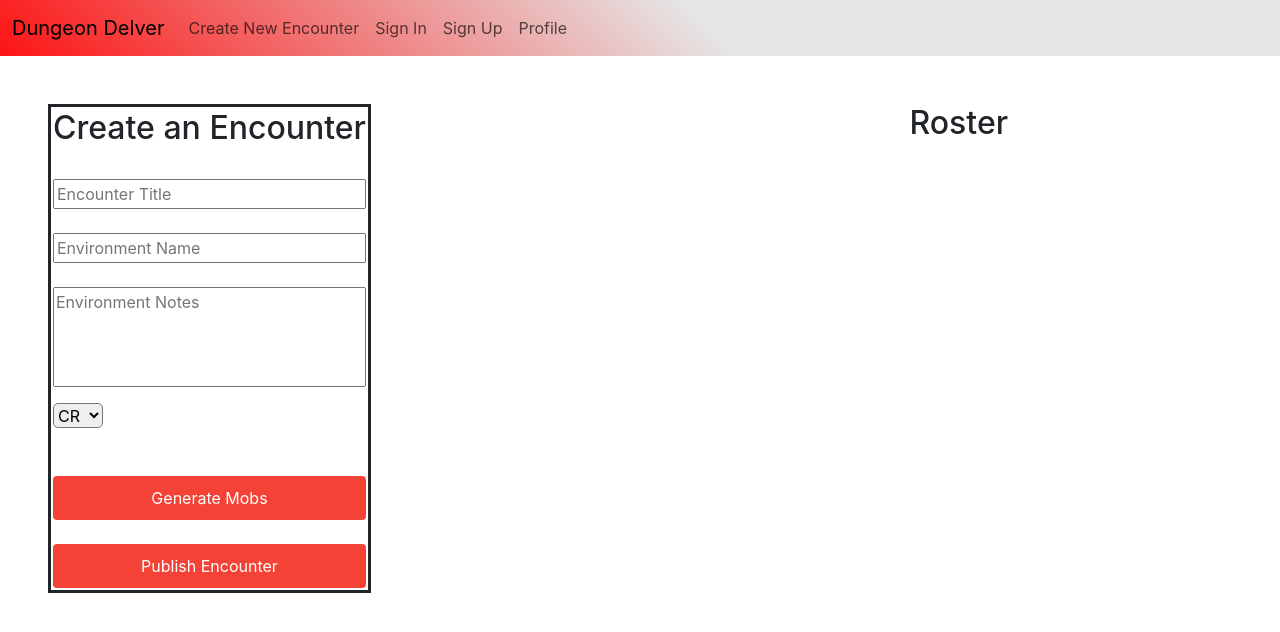
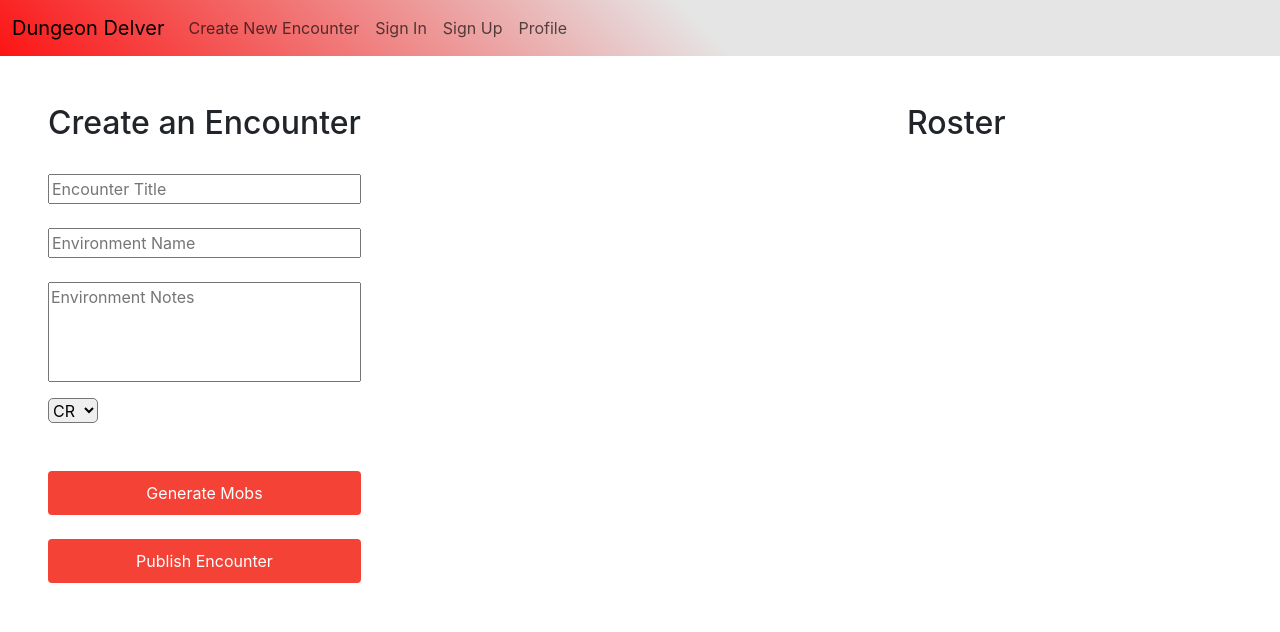
Before and after one commit to JasonWeaverRev/frontend-technology-project-1822-team-1, a React (Create React App) app in the folder frontend/: page /encounter-creation in a window 1280 px wide. Shown: the top 632 px of the page. Built offline with nearby package versions, Linux system fonts and the light colour scheme.

Commit message:
Update encounter creation page MVC

```diff
--- /dev/null
+++ b/frontend/src/Components/EncounterForm/EncounterForm.tsx
@@ -0,0 +1,98 @@
+import React from "react";
+
+interface EncounterFormProps {
+  setTitle: any;
+  setSetting: any;
+  setEnvironment: any;
+  setChallengeRating: any;
+  getMonstersByChallengeRating: any;
+}
+
+const EncounterForm: React.FC<EncounterFormProps> = ({
+  setTitle,
+  setSetting,
+  setEnvironment,
+  setChallengeRating,
+  getMonstersByChallengeRating,
+}) => {
+  return (
+    <div className="encounter-info d-flex flex-column ">
+      <div className="encounter-form-info d-flex flex-column gap-4 ">
+        <h2>Create an Encounter</h2>
+        <input
+          type="text"
+          placeholder="Encounter Title"
+          className="info"
+          onChange={(e) => setTitle(String(e.target.value))}
+        />
+        <input
+          type="text"
+          placeholder="Environment Name"
+          className="info"
+          onChange={(e) => setEnvironment(String(e.target.value))}
+        />
+        <textarea
+          placeholder="Environment Notes"
+          className="setting info"
+          onChange={(e) => setSetting(String(e.target.value))}
+        ></textarea>
+      </div>
+      <div className="cr-combo d-flex align-self-start mt-3 ">
+        <select
+          name="CR"
+          className="cr"
+          onChange={(e) => setChallengeRating(Number(e.target.value))}
+        >
+          <option selected disabled>
+            CR
+          </option>
+          <option value={0}>0</option>
+          <option value={0.125}>1/8</option>
+          <option value={0.25}>1/4</option>
+          <option value={0.5}>1/2</option>
+          <option value={1}>1</option>
+          <option value={2}>2</option>
+          <option value={3}>3</option>
+          <option value={4}>4</option>
+          <option value={5}>5</option>
+          <option value={6}>6</option>
+          <option value={7}>7</option>
+          <option value={8}>8</option>
+          <option value={9}>9</option>
+          <option value={10}>10</option>
+          <option value={11}>11</option>
+          <option value={12}>12</option>
+          <option value={13}>13</option>
+          <option value={14}>14</option>
+          <option value={15}>15</option>
+          <option value={16}>16</option>
+          <option value={17}>17</option>
+          <option value={18}>18</option>
+          <option value={19}>19</option>
+          <option value={20}>20</option>
+          <option value={21}>21</option>
+          <option value={22}>22</option>
+          <option value={23}>23</option>
+          <option value={24}>24</option>
+          <option value={25}>25</option>
+          <option value={26}>26</option>
+          <option value={27}>27</option>
+          <option value={28}>28</option>
+          <option value={29}>29</option>
+          <option value={30}>30</option>
+        </select>
+      </div>
+      <div className="encounter-page-buttons d-flex mt-5 flex-column gap-4 ">
+        <button
+          onClick={getMonstersByChallengeRating}
+          className="generate-mob-btn"
+        >
+          Generate Mobs
+        </button>
+        <button>Publish Encounter</button>
+      </div>
+    </div>
+  );
+};
+
+export default EncounterForm;
--- a/frontend/src/Pages/EncounterCreationPage/EncounterCreationPage.tsx
+++ b/frontend/src/Pages/EncounterCreationPage/EncounterCreationPage.tsx
@@ -4,6 +4,7 @@ import axios from "axios";
 import MonsterCard from "../../Components/MonsterCard/MonsterCard";
 import "./EncounterCreationPage.css";
 import RosterCard from "../../Components/RosterCard/RosterCard";
+import EncounterForm from "../../Components/EncounterForm/EncounterForm";
 
 const EncounterCreationPage: React.FC = () => {
   const [monsters, setMonsters] = useState<any[]>([]);
@@ -69,82 +70,13 @@ const EncounterCreationPage: React.FC = () => {
 
   return (
     <div className="encounter-creation-page d-flex p-5">
-      <div className="encounter-info d-flex flex-column black-border">
-        <div className="encounter-form-info d-flex flex-column gap-4 ">
-          <h2>Create an Encounter</h2>
-          <input
-            type="text"
-            placeholder="Encounter Title"
-            className="info"
-            onChange={(e) => setTitle(String(e.target.value))}
-          />
-          <input
-            type="text"
-            placeholder="Environment Name"
-            className="info"
-            onChange={(e) => setEnvironment(String(e.target.value))}
-          />
-          <textarea
-            placeholder="Environment Notes"
-            className="setting info"
-            onChange={(e) => setSetting(String(e.target.value))}
-          ></textarea>
-        </div>
-        <div className="cr-combo d-flex align-self-start mt-3 ">
-          <select
-            name="CR"
-            className="cr"
-            onChange={(e) => setChallengeRating(Number(e.target.value))}
-          >
-            <option selected disabled>
-              CR
-            </option>
-            <option value={0}>0</option>
-            <option value={0.125}>1/8</option>
-            <option value={0.25}>1/4</option>
-            <option value={0.5}>1/2</option>
-            <option value={1}>1</option>
-            <option value={2}>2</option>
-            <option value={3}>3</option>
-            <option value={4}>4</option>
-            <option value={5}>5</option>
-            <option value={6}>6</option>
-            <option value={7}>7</option>
-            <option value={8}>8</option>
-            <option value={9}>9</option>
-            <option value={10}>10</option>
-            <option value={11}>11</option>
-            <option value={12}>12</option>
-            <option value={13}>13</option>
-            <option value={14}>14</option>
-            <option value={15}>15</option>
-            <option value={16}>16</option>
-            <option value={17}>17</option>
-            <option value={18}>18</option>
-            <option value={19}>19</option>
-            <option value={20}>20</option>
-            <option value={21}>21</option>
-            <option value={22}>22</option>
-            <option value={23}>23</option>
-            <option value={24}>24</option>
-            <option value={25}>25</option>
-            <option value={26}>26</option>
-            <option value={27}>27</option>
-            <option value={28}>28</option>
-            <option value={29}>29</option>
-            <option value={30}>30</option>
-          </select>
-        </div>
-        <div className="encounter-page-buttons d-flex mt-5 flex-column gap-4 ">
-          <button
-            onClick={getMonstersByChallengeRating}
-            className="generate-mob-btn"
-          >
-            Generate Mobs
-          </button>
-          <button>Publish Encounter</button>
-        </div>
-      </div>
+      <EncounterForm
+        setTitle={setTitle}
+        setEnvironment={setEnvironment}
+        setSetting={setSetting}
+        setChallengeRating={setChallengeRating}
+        getMonstersByChallengeRating={getMonstersByChallengeRating}
+      ></EncounterForm>
 
       <div className="monster-list flex-grow-1 m-1">
         {monsters.map((monster, index) => (
```
Also changed, not shown: frontend/src/Components/EncounterForm/EncounterForm.css (added).
